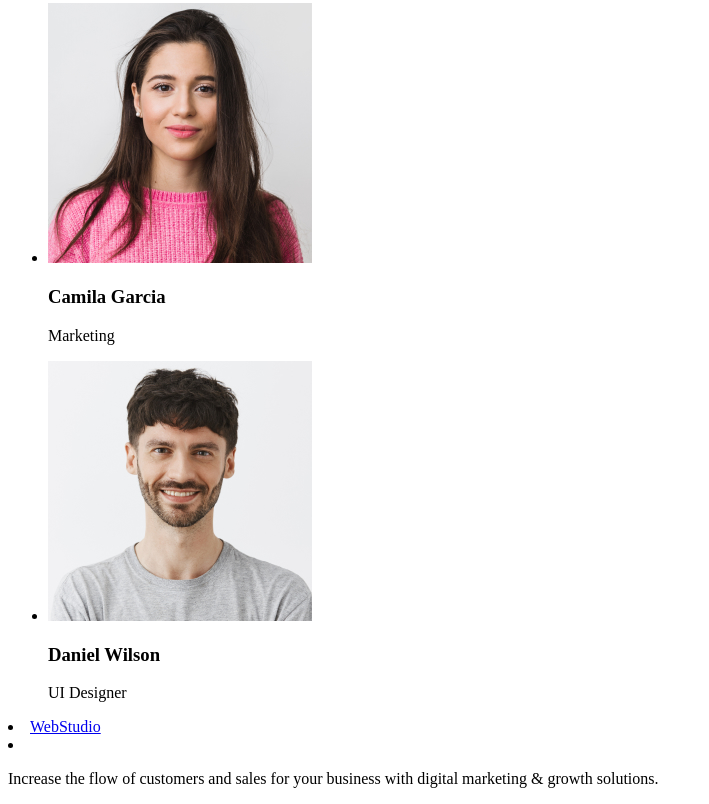
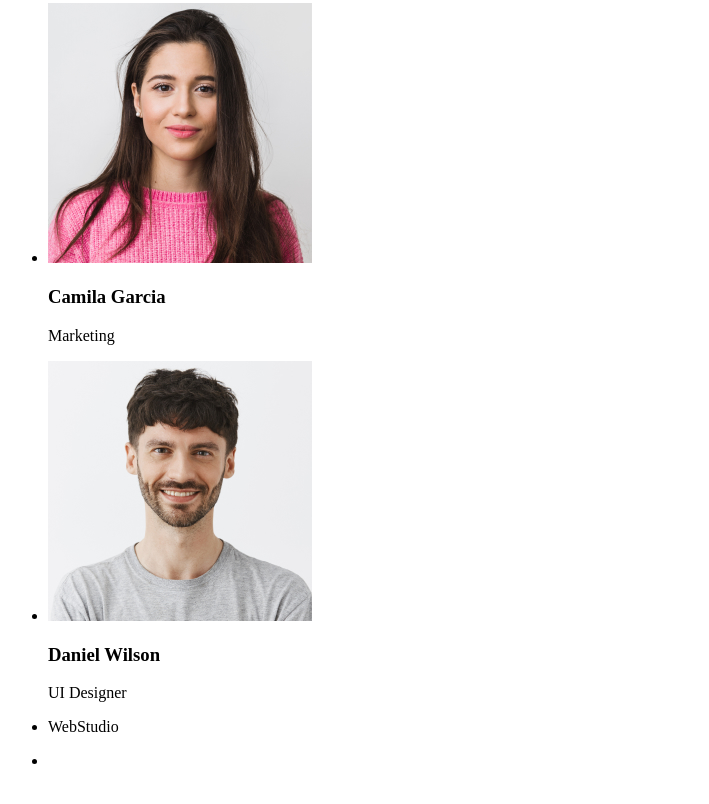
Before and after one commit to hel7side/goit-markup-hw-01, a plain HTML site: page index.html in a window 1280 px wide. Shown: the part 1372-2176 px from the top of the page, without its empty margins (0-709 px from the left). Drawn offline with Linux system fonts and the light colour scheme.

Commit message:
updated index.html

```diff
--- a/index.html
+++ b/index.html
@@ -83,12 +83,9 @@
         </section>
     </main>
     <footer>
+        <ul>
             <li>
-                <a href="./index.html">WebStudio</a>
+                WebStudio
             </li>
             <li>
-                <p>Increase the flow of customers and sales for your business with digital marketing & growth solutions.</p>
-            </li>
-    </footer>
-</body>
-</html>
+                <p>
```
